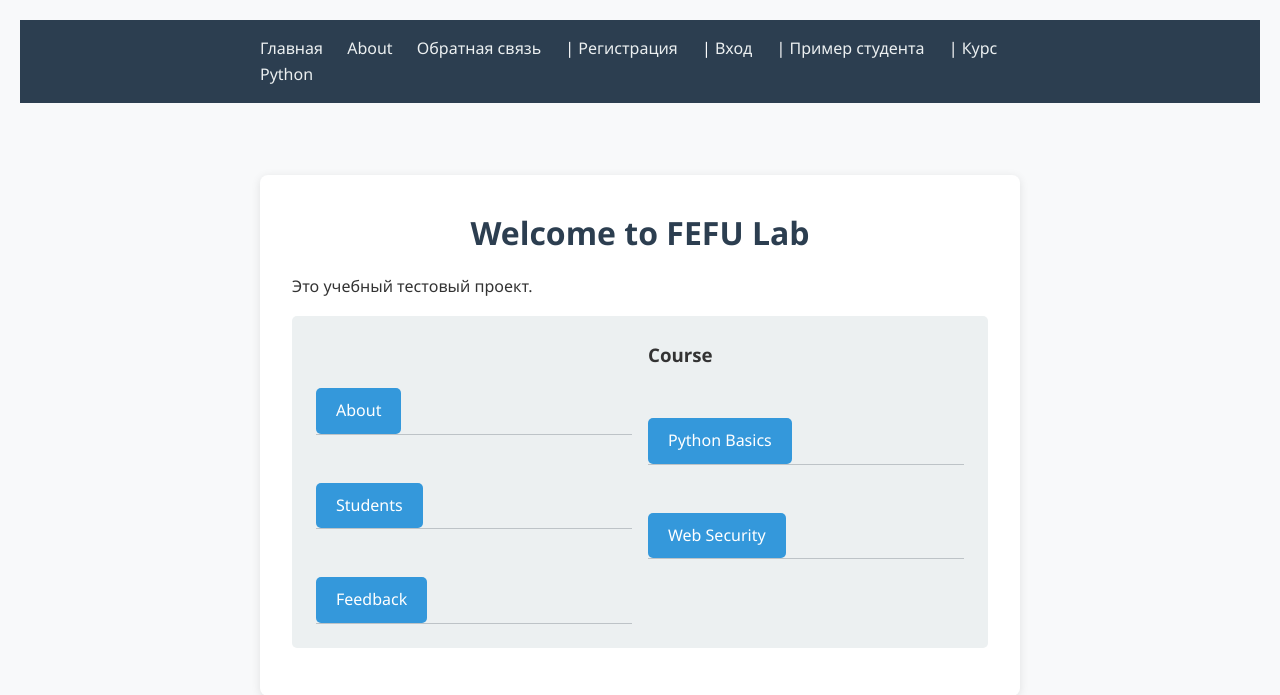
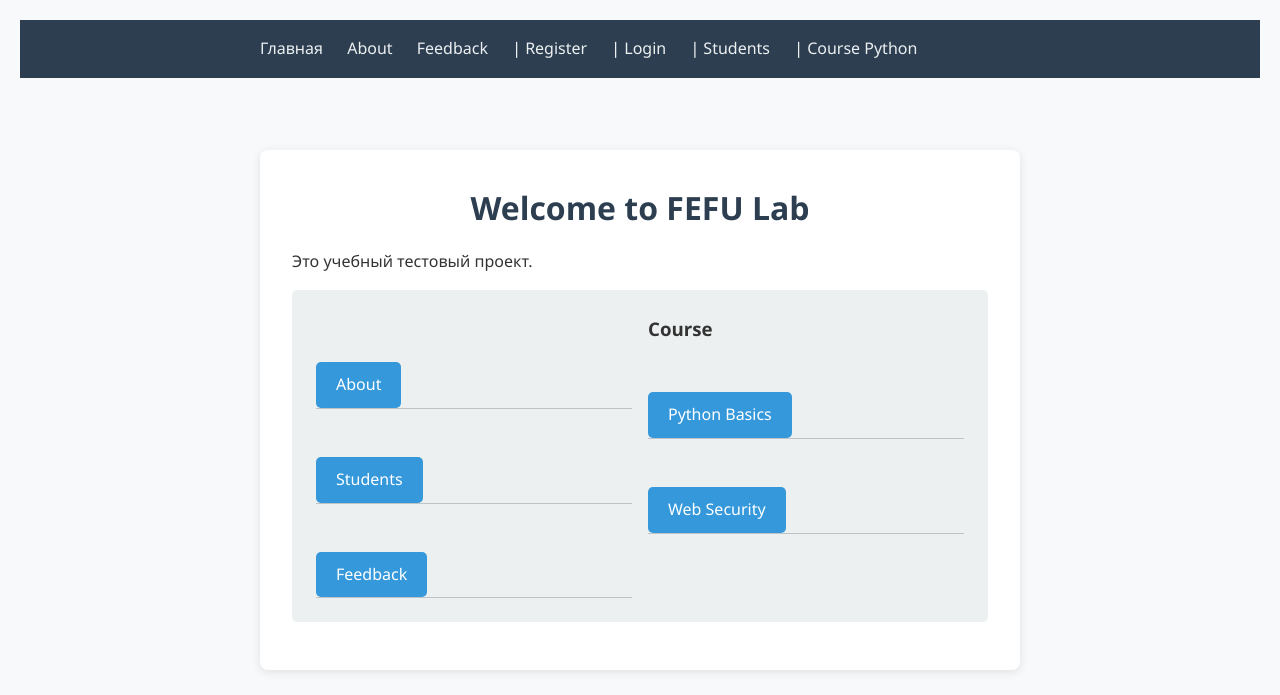
Before and after one commit to victoreelite/web_fefu_2025, a Django app: page / in a window 1280 px wide. Shown: the top 695 px of the page. Run offline with Django 5.2, Linux system fonts and the light colour scheme.

Commit message:
final update for lab2

```diff
--- a/templates/fefu_lab/base.html
+++ b/templates/fefu_lab/base.html
@@ -12,11 +12,11 @@
         <div class="navigation">
             <a href="/">Главная</a>
             <a href="/about/">About</a>
-            <a href="/feedback/">Обратная связь</a> |
-            <a href="/register/">Регистрация</a> |
-            <a href="/login/">Вход</a> |
-            <a href="/student/1/">Пример студента</a> |
-            <a href="/course/python-basics/">Курс Python</a>
+            <a href="/feedback/">Feedback</a> |
+            <a href="/register/">Register</a> |
+            <a href="/login/">Login</a> |
+            <a href="/student/1/">Students</a> |
+            <a href="/course/python-basic/">Course Python</a>
         </div>
     </div>
     <div class="container">
--- a/templates/fefu_lab/home.html
+++ b/templates/fefu_lab/home.html
@@ -22,10 +22,10 @@
         <div>
             <h3>Course</h3>
             <div class="info-item">
-                <a href="/course/python-basics/" class="btn">Python Basics</a>
+                <a href="/course/python-basic/" class="btn">Python Basics</a>
             </div>
             <div class="info-item">
-                <a href="/course/web-security/" class="btn">Web Security</a>
+                <a href="/course/web-development/" class="btn">Web Security</a>
             </div>
         </div>
     </div>
```
